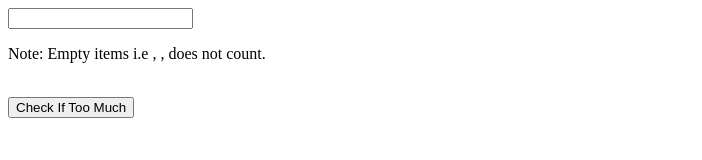
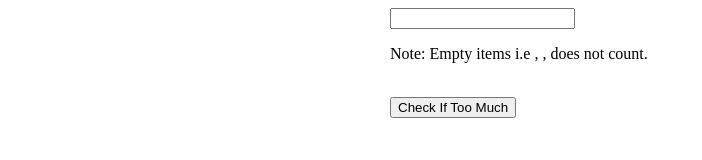
Before and after one commit to Frisky-/Coursera-angularjs, a plain HTML site: page module1-solution/index.html in a window 1280 px wide. Shown: the whole page, without its empty margins (0-702 px from the left). Drawn offline with Linux system fonts and the light colour scheme; the site is published under a folder, as on GitHub Pages, so addresses that start at the root find nothing.

Commit message:
fix styles

```diff
--- a/module1-solution/index.html
+++ b/module1-solution/index.html
@@ -3,7 +3,7 @@
   <head>
     <meta charset="utf-8">
     <title>solution 1</title>
-    <link rel="stylesheet" href="/stylesheet/index.css" >
+    <link rel="stylesheet" href="stylesheet/index.css" >
   </head>
   <body>
     <div class="lunch-box" ng-controller="LunchCheckController">
```
